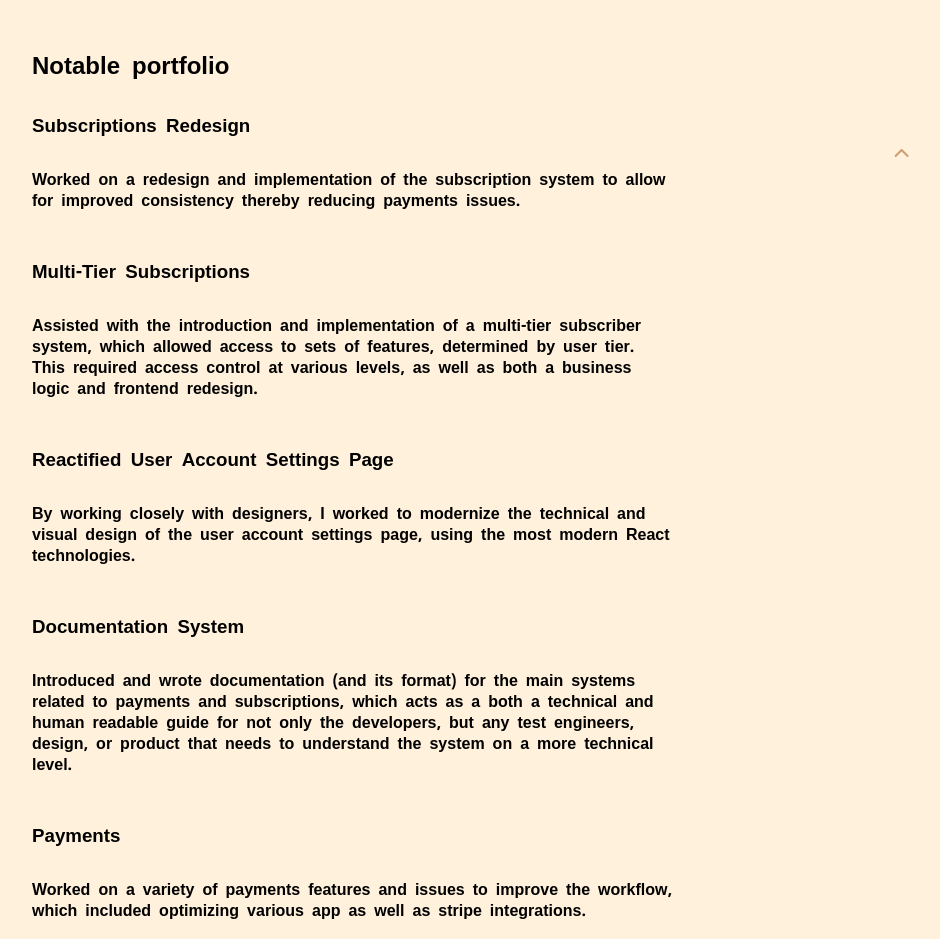
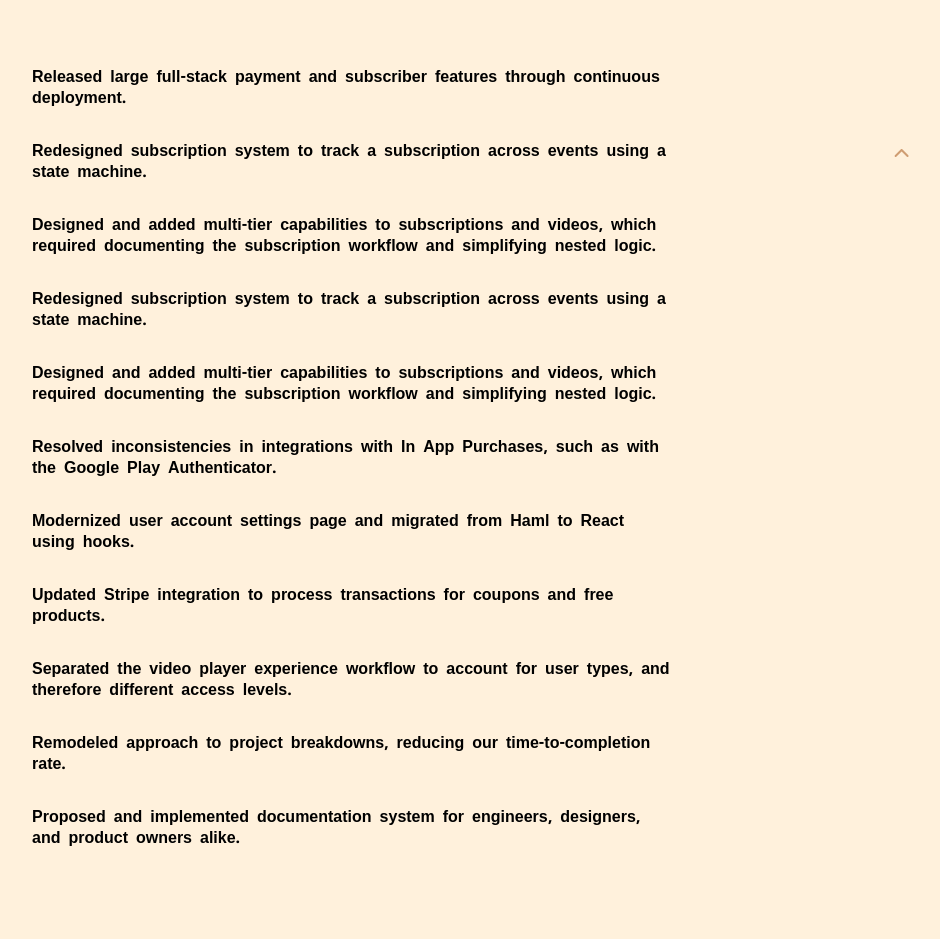
Before and after one commit to rweir4/personaldevsite, a Next.js app: page /portfolio/vimeo in a window 1280 px wide. Shown: the part 553-1492 px from the top of the page, without its empty margins (288-1228 px from the left). Built offline with nearby package versions, Linux system fonts and the light colour scheme; a web font is replaced by a local one.

Commit message:
Update prof bullet points

```diff
--- a/app/page.module.scss
+++ b/app/page.module.scss
@@ -413,7 +413,7 @@
   width: 100vw;
   margin: 5rem;
   background-color: var(--light-creme);
-  padding: 0 10rem;
+  padding: 0 10vw;
 
   div {
     padding-right: 3rem;
--- a/app/portfolio/freelance/page.js
+++ b/app/portfolio/freelance/page.js
@@ -23,10 +23,10 @@ export default function Freelance() {
     <div>
       <div className={styles.freelance_project}>
         <div>
-          <h3 className={styles.freelance_project_title}>I&aposM OKAY</h3>
+          <h3 className={styles.freelance_project_title}>I&apos;M OKAY</h3>
           <p className={styles.freelance_project_description}>
             I am working with therapist Mattie Sauer to promote her new podcast,
-            I&aposM OKAY, as well as her approach to therapy.
+            I&apos;M OKAY, as well as her approach to therapy.
           </p>
           <button className={styles.secondary_btn}>
             <a href='https://www.instagram.com/mattieimokay/' target='_blank'>Instagram</a>
--- a/app/portfolio/vimeo/page.js
+++ b/app/portfolio/vimeo/page.js
@@ -6,32 +6,18 @@ export default function Vimeo() {
       <img src='/vimeo.png' alt='vimeo logo' className={styles.logo} />
       <h1 className={styles.page_titles}>Vimeo, Inc.</h1>
       <p className={styles.project_about}>
-        <h2>Notable portfolio</h2>
         <div className={styles.professional_portfolio}>
-          <h3>Subscriptions Redesign</h3>
-          <p>Worked on a redesign and implementation of the subscription system
-            to allow for improved consistency thereby reducing payments issues.
-          </p>
-          <h3>Multi-Tier Subscriptions</h3>
-          <p>Assisted with the introduction and implementation of a multi-tier subscriber system,
-            which allowed access to sets of features, determined by user tier. This required
-            access control at various levels, as well as both a business logic and frontend redesign.
-          </p>
-          <h3>Reactified User Account Settings Page</h3>
-          <p>By working closely with designers, I worked to modernize the technical and visual design of the user account settings page, using
-            the most modern React technologies.
-          </p>
-          <h3>Documentation System</h3>
-          <p>Introduced and wrote documentation (and its format) for the main systems related to payments and subscriptions,
-            which acts as a both a technical and human readable guide for not only the developers, but
-            any test engineers, design, or product that needs to understand the system on a more technical level.
-          </p>
-          <h3>Payments</h3>
-          <p>Worked on a variety of payments features and issues to improve the workflow, which included
-            optimizing various app as well as stripe integrations.
-          </p>
-          <h3>Study Abroad</h3>
-          <p>Spend two months on an adjacent team, working on various video playback features.</p>
+        <p>Released large full-stack payment and subscriber features through continuous deployment.</p>
+        <p>Redesigned subscription system to track a subscription across events using a state machine.</p>
+        <p>Designed and added multi-tier capabilities to subscriptions and videos, which required documenting the subscription workflow and simplifying nested logic.</p>
+        <p>Redesigned subscription system to track a subscription across events using a state machine.</p>
+        <p>Designed and added multi-tier capabilities to subscriptions and videos, which required documenting the subscription workflow and simplifying nested logic.</p>
+        <p>Resolved inconsistencies in integrations with In App Purchases, such as with the Google Play Authenticator.</p>
+        <p>Modernized user account settings page and migrated from Haml to React using hooks.</p>
+        <p>Updated Stripe integration to process transactions for coupons and free products.</p>
+        <p>Separated the video player experience workflow to account for user types, and therefore different access levels.</p>
+        <p>Remodeled approach to project breakdowns, reducing our time-to-completion rate.</p>
+        <p>Proposed and implemented documentation system for engineers, designers, and product owners alike.</p>
         </div>
       </p>
     </main>
```
Also changed, not shown: app/portfolio/medidata/page.js (+5 -22 lines).
